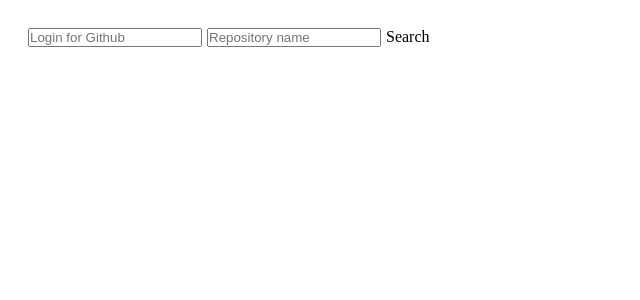
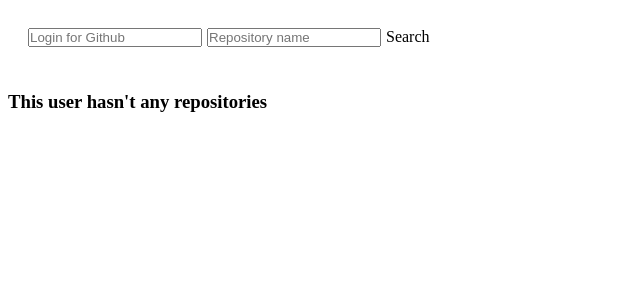
Before and after one commit to t-gafiulin/interface_github, a React app: page / in a window 1280 px wide. Shown: the top 300 px of the page, without its empty margins (0-640 px from the left). Built offline with nearby package versions, Linux system fonts and the light colour scheme; what showdown would draw is missing.

Commit message:
add handle errors if user/repositories don't exist or repositories is empty

```diff
--- a/src/containers/SearchContainer.js
+++ b/src/containers/SearchContainer.js
@@ -1,7 +1,9 @@
 import React, {Component} from 'react';
 import { connect } from 'react-redux';
-import { fetchRepositories } from '../AC';
+import { fetchUser } from '../AC';
 import Search from '../components/Search';
+import Error from '../components/Error';
+import { LOAD_REPOSITORIES_ERROR, LOAD_USER_ERROR, USER_HAS_NOT_REPOSITORIES } from '../constants/index';
 
 class SearchContainer extends Component {
     constructor(props){
@@ -16,7 +18,7 @@ class SearchContainer extends Component {
     componentWillMount(){
         const { login } = this.props.match.params;
         if(login)
-            this.props.fetchRepositories(login);
+            this.props.fetchUser(login);
     }
 
     handleChange = (stateName, event) => {
@@ -24,6 +26,16 @@ class SearchContainer extends Component {
     }
 
     render(){
+        const { repositories, loadUserError, loadRepositoriesError } = this.props;
+
+        const errors = <div>
+                {loadUserError ? <Error type={LOAD_USER_ERROR} /> :
+                    loadRepositoriesError ?
+                        <Error type={LOAD_REPOSITORIES_ERROR} /> :
+                        repositories.length === 0 ?
+                            <Error type={USER_HAS_NOT_REPOSITORIES} /> : ''
+                }
+            </div>
 
         return <div>
             <Search
@@ -31,6 +43,7 @@ class SearchContainer extends Component {
                 repository={this.state.repository}
                 handleChange={this.handleChange.bind(this)}
             />
+            <div>{errors}</div>
         </div>
         ;
     }
@@ -39,6 +52,8 @@ class SearchContainer extends Component {
 export default connect(
     state => ({
         repositories: state.issue.repositories,
+        loadUserError: state.issue.loadUserError,
+        loadRepositoriesError: state.issue.loadRepositoriesError,
     }),
-    { fetchRepositories }
+    { fetchUser }
 )(SearchContainer);
```
